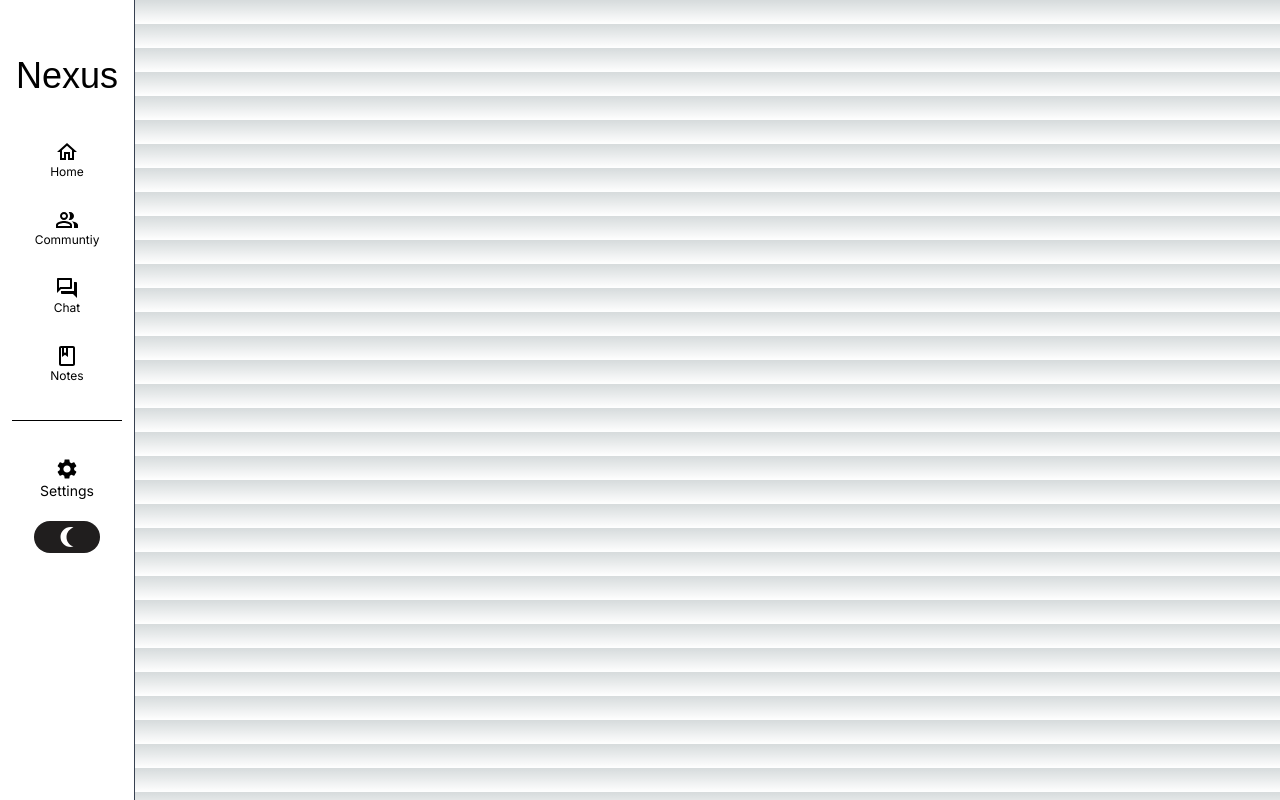
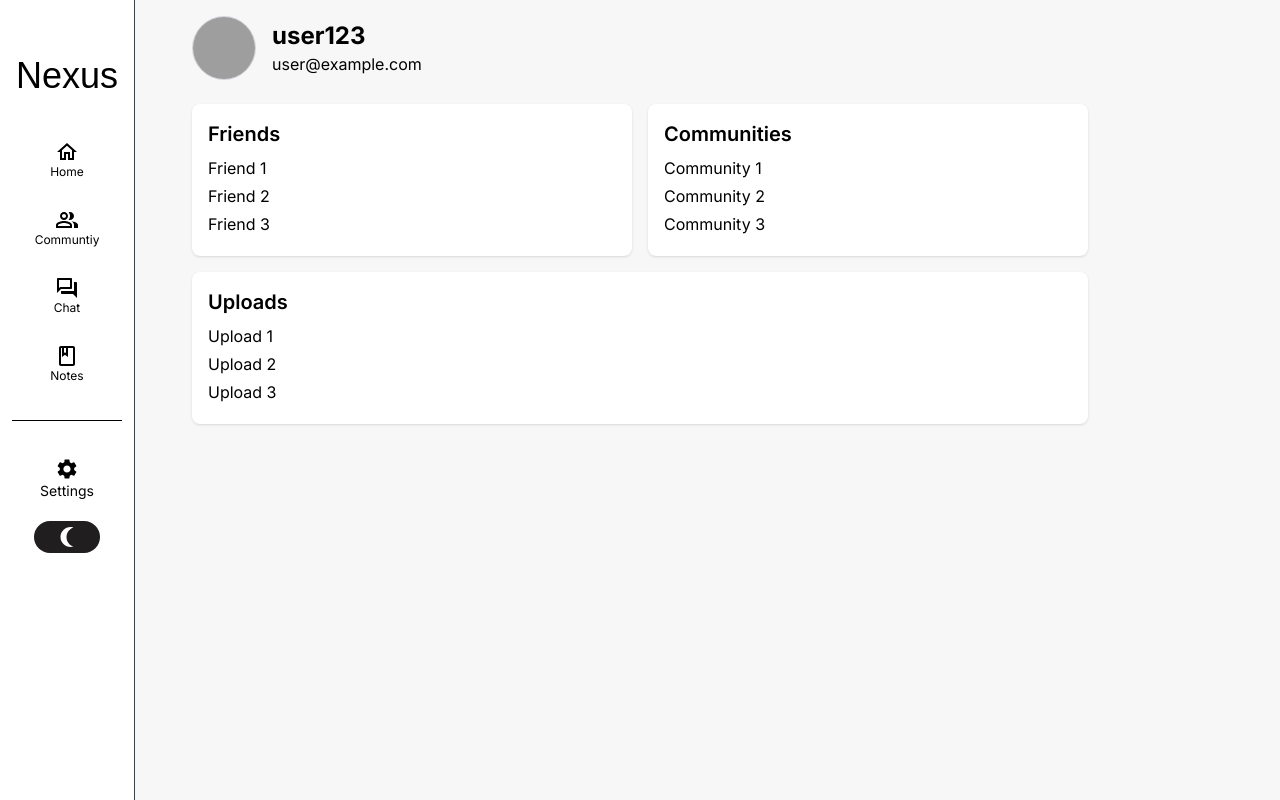
Before and after one commit to Cryptid09/project-md, a Next.js app in the folder client/: page /setting in a window 1280 px wide. Built offline with nearby package versions, Linux system fonts and the light colour scheme; grey boxes are pictures that could not be loaded; a web font is replaced by a local one.

Commit message:
Initial 6d

```diff
--- a/client/app/setting/page.jsx
+++ b/client/app/setting/page.jsx
@@ -1,9 +1,74 @@
 
 
-const page = () => {
-  return (
-    <div>page</div>
-  )
-}
+const settings = () => {
 
-export default page
+      const user = {
+        avatar: 'https://avatars.githubusercontent.com/u/3435100?s=460&u=',
+        userId: 'user123',
+        email: 'user@example.com',
+        friends: ['Friend 1', 'Friend 2', 'Friend 3'],
+        communities: ['Community 1', 'Community 2', 'Community 3'],
+        uploads: ['Upload 1', 'Upload 2', 'Upload 3'],
+      };
+
+      return (
+        <div className="min-h-screen bg-secondary-light dark:bg-secondary-dark text-text-light dark:text-text-dark p-4">
+          <div className="max-w-4xl mx-auto">
+            {/* User Profile Section */}
+            <div className="flex items-center space-x-4 mb-6">
+              <img
+                src={user.avatar}
+                alt="Avatar"
+                className="w-16 h-16 rounded-full border border-gray-300 dark:border-gray-700"
+              />
+              <div>
+                <h1 className="text-2xl font-bold">{user.userId}</h1>
+                <p>{user.email}</p>
+              </div>
+            </div>
+
+            {/* Dashboard Sections */}
+            <div className="grid grid-cols-1 md:grid-cols-2 gap-4">
+              {/* Friend List */}
+              <div className="bg-primary-light dark:bg-primary-dark p-4 rounded-lg shadow">
+                <h2 className="text-xl font-semibold mb-2">Friends</h2>
+                <ul>
+                  {user.friends.map((friend, index) => (
+                    <li key={index} className="mb-1">
+                      {friend}
+                    </li>
+                  ))}
+                </ul>
+              </div>
+
+              {/* Communities List */}
+              <div className="bg-primary-light dark:bg-primary-dark p-4 rounded-lg shadow">
+                <h2 className="text-xl font-semibold mb-2">Communities</h2>
+                <ul>
+                  {user.communities.map((community, index) => (
+                    <li key={index} className="mb-1">
+                      {community}
+                    </li>
+                  ))}
+                </ul>
+              </div>
+
+              {/* Upload List */}
+              <div className="bg-primary-light dark:bg-primary-dark p-4 rounded-lg shadow col-span-full">
+                <h2 className="text-xl font-semibold mb-2">Uploads</h2>
+                <ul>
+                  {user.uploads.map((upload, index) => (
+                    <li key={index} className="mb-1">
+                      {upload}
+                    </li>
+                  ))}
+                </ul>
+              </div>
+            </div>
+          </div>
+        </div>
+      );
+    };
+
+
+export default settings;
--- a/client/components/Navbar.jsx
+++ b/client/components/Navbar.jsx
@@ -34,9 +34,9 @@ export default function Navbar() {
   };
   const pathname = usePathname();
   return (
-    <nav className="max-w-screen w-screen md:w-auto md:grid  dark:text-white text-black dark:bg-[#0001] fixed top-0 border-r bg-white border-gray-700 h-screen">
+    <nav className="max-w-screen  md:h-screen w-screen md:w-auto md:grid  dark:text-white text-black dark:bg-[#0001] fixed top-0 border-r bg-white border-gray-700 ">
       {/* Heading */}
-      <div className="flex justify-between">
+      <div className="flex dark:bg-[#0001] bg-white justify-between">
         <Link href="/">
           <div className="text-4xl font-Sankofa p-4 md:mt-10 cursor-pointer mb-6">
             Nexus
@@ -63,7 +63,7 @@ export default function Navbar() {
       <div
         className={`${
           isOpen ? `block` : `hidden`
-        } bg-[#bbb6b6] md:bg-white border-r md:border-0 dark:bg-[#212121] md:dark:bg-[#000] absolute top-0  md:relative h-screen  z-50 w-3/4 md:w-full md:block text-xs`}
+        } bg-[#bbb6b6] md:bg-white border-r md:border-0 dark:bg-[#212121] md:dark:bg-[#0001] absolute top-0  md:relative h-screen  z-50 w-3/4 md:w-full md:block text-xs`}
       >
         <div className="grid pt-20 md:pt-0 gap-5 ">
           <div
--- a/client/tailwind.config.js
+++ b/client/tailwind.config.js
@@ -1,23 +1,37 @@
 /** @type {import('tailwindcss').Config} */
 module.exports = {
-  darkMode: 'class',
+  darkMode: "class",
   content: [
     "./pages/**/*.{js,ts,jsx,tsx,mdx}",
     "./components/**/*.{js,ts,jsx,tsx,mdx}",
     "./app/**/*.{js,ts,jsx,tsx,mdx}",
   ],
   theme: {
-    extend: { fontFamily: {
-      poppins: ['Poppins', 'sans-serif'],
-      Noto: ['Noto Sans JP', 'sans-serif'],
-      Sankofa: ['Sankofa Display', 'sans-serif'],
-
-    },
+    extend: {
+      fontFamily: {
+        poppins: ["Poppins", "sans-serif"],
+        Noto: ["Noto Sans JP", "sans-serif"],
+        Sankofa: ["Sankofa Display", "sans-serif"],
+      },
       backgroundImage: {
         "gradient-radial": "radial-gradient(var(--tw-gradient-stops))",
         "gradient-conic":
           "conic-gradient(from 180deg at 50% 50%, var(--tw-gradient-stops))",
       },
+      colors: {
+        primary: {
+          light: "#FFFFFF",
+          dark: "#000000",
+        },
+        secondary: {
+          light: "#F7F7F8",
+          dark: "#1E1E1E",
+        },
+        text: {
+          light: "#000000",
+          dark: "#FFFFFF",
+        },
+      },
     },
   },
   plugins: [],
```
